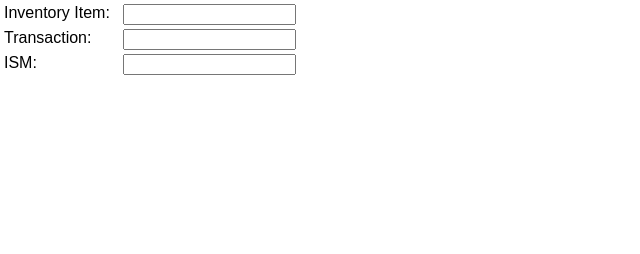
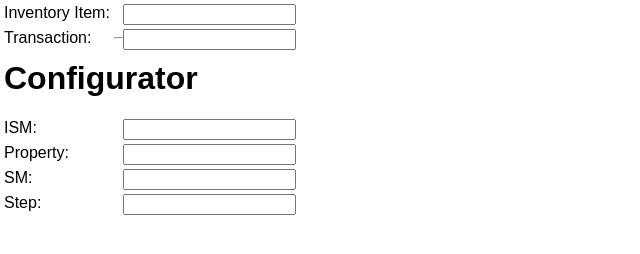
Before and after one commit to lukeabbott/NetHelper, a browser extension: page main.html in a window 1280 px wide. Shown: the whole page, without its empty margins (0-640 px from the left). Drawn offline with Linux system fonts and the light colour scheme.

Commit message:
Added more custom fields

```diff
--- a/main.html
+++ b/main.html
@@ -15,9 +15,23 @@
     <label>Transaction:</label>
     <input class="page-choice" type="text" data-url="system.na2.netsuite.com/app/accounting/transactions/transaction.nl?id=">
   </div>
+  <hr>
+  <h1>Configurator</h1>
   <div>
     <label>ISM:</label>
     <input class="page-choice" type="text" data-url="system.na2.netsuite.com/app/common/custom/custrecordentry.nl?rectype=2408&id=">
+  </div>
+  <div>
+    <label>Property:</label>
+    <input class="page-choice" type="text" data-url="system.na2.netsuite.com/app/common/custom/custrecordentry.nl?rectype=2407&id=">
+  </div>
+  <div>
+    <label>SM:</label>
+    <input class="page-choice" type="text" data-url="system.na2.netsuite.com/app/common/custom/custrecordentry.nl?rectype=2409&id=">
+  </div>
+  <div>
+    <label>Step:</label>
+    <input class="page-choice" type="text" data-url="system.na2.netsuite.com/app/common/custom/custrecordentry.nl?rectype=2406&id=">
   </div>
   <script src="main.js"></script>
 </body>
```
